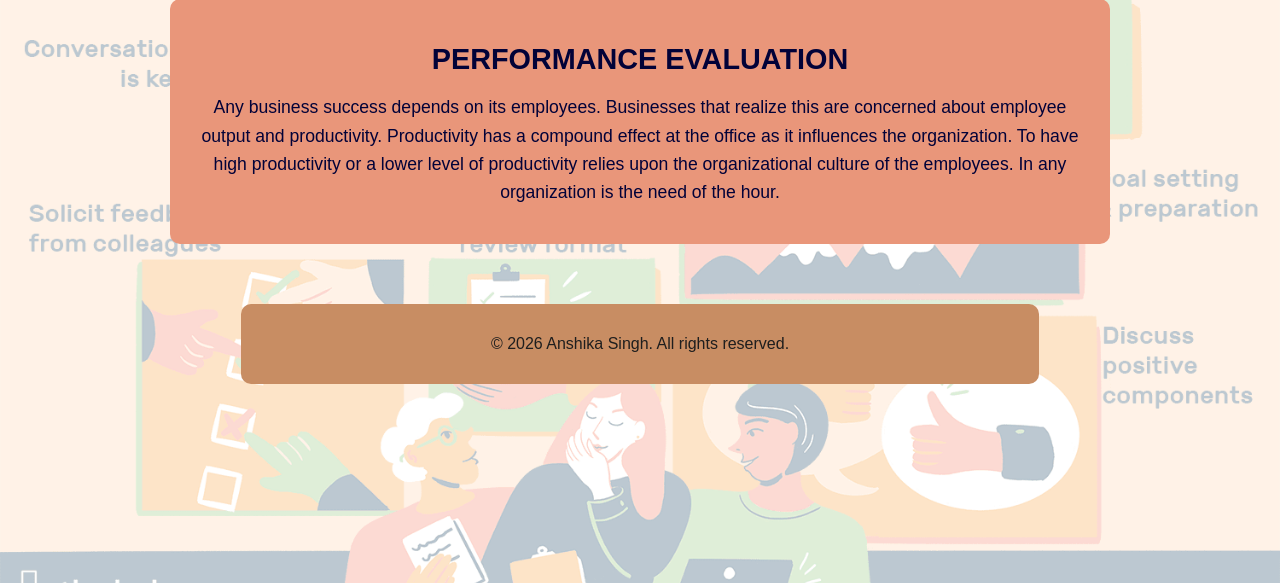
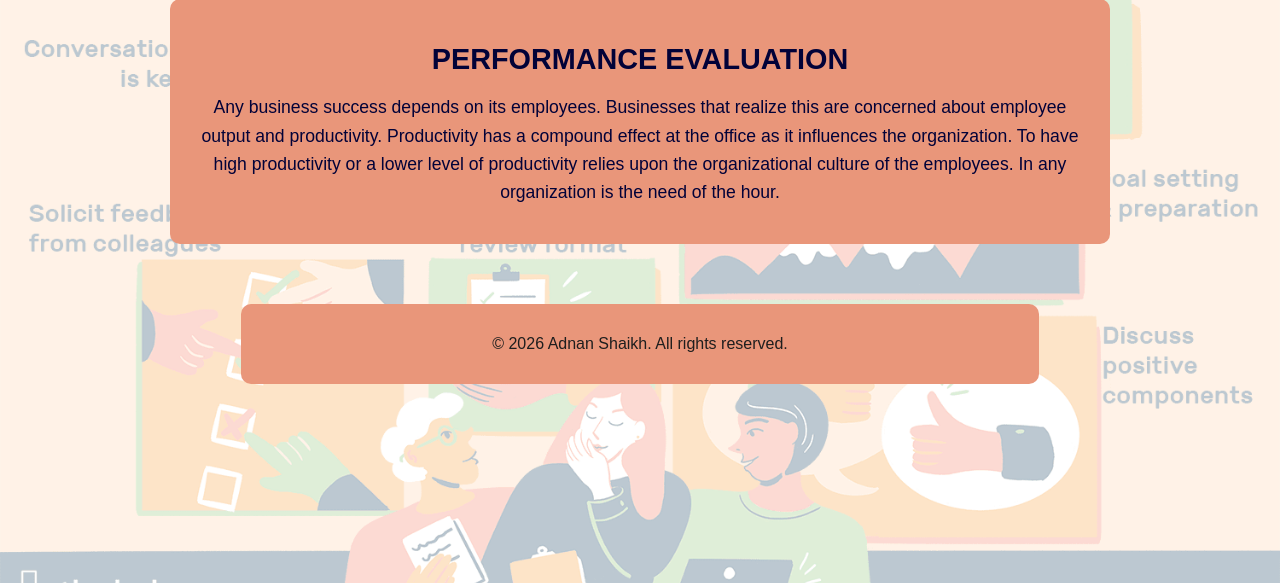
Before and after one commit to shaikhadnan0123/Employee_Performance_Project, a Flask app: page / in a window 1280 px wide. Shown: the part 192-775 px from the top of the page. Run offline with Flask 3, Linux system fonts and the light colour scheme; parts of the project's set-up code (start-up, migrations or seed data) failed here and were passed over.

Commit message:
Updated templates, CSS and notebook for employee productivity ML web app

```diff
--- a/Flask/static/style.css
+++ b/Flask/static/style.css
@@ -195,7 +195,7 @@ nav a:hover::after {
     text-align: center;
     padding: 15px;
     margin-top: 40px;
-    background-color: #c88d63;   /* matches your card color */
+    background-color: darksalmon;   /* matches your card color */
     color: #1e1e1e;
     border-radius: 10px;
     width: 60%;
--- a/Flask/templates/About.html
+++ b/Flask/templates/About.html
@@ -25,7 +25,7 @@
   </section>
 
   <footer class="footer">
-    <p>© <span id="year"></span> Anshika Singh. All rights reserved.</p>
+    <p>© <span id="year"></span> Adnan Shaikh. All rights reserved.</p>
   </footer>
 
   <script>
--- a/Flask/templates/Home.html
+++ b/Flask/templates/Home.html
@@ -26,7 +26,7 @@
   </section>
 
   <footer class="footer">
-    <p>© <span id="year"></span> Anshika Singh. All rights reserved.</p>
+    <p>© <span id="year"></span> Adnan Shaikh. All rights reserved.</p>
   </footer>
 
   <script>
--- a/Flask/templates/Predict.html
+++ b/Flask/templates/Predict.html
@@ -69,7 +69,7 @@
   <input type="submit" value="Submit" />
 </form>
 <footer class="footer">
-    <p>© <span id="year"></span> Anshika Singh. All rights reserved.</p>
+    <p>© <span id="year"></span> Adnan Shaikh. All rights reserved.</p>
   </footer>
 
   <script>
--- a/Flask/templates/Submit.html
+++ b/Flask/templates/Submit.html
@@ -30,7 +30,7 @@
     <a href="/">Back to Home</a>
   </section>
   <footer class="footer">
-    <p>© <span id="year"></span> Anshika Singh. All rights reserved.</p>
+    <p>© <span id="year"></span> Adnan Shaikh. All rights reserved.</p>
   </footer>
 
   <script>
```
